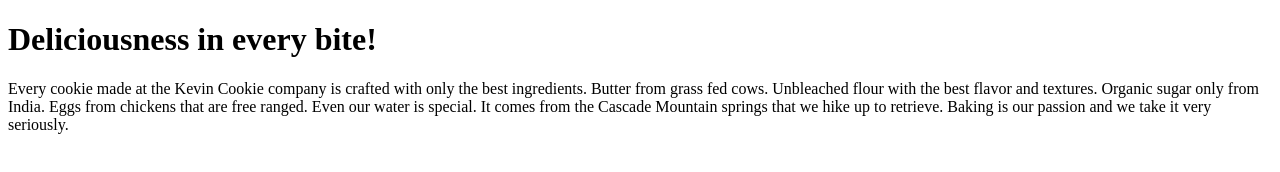
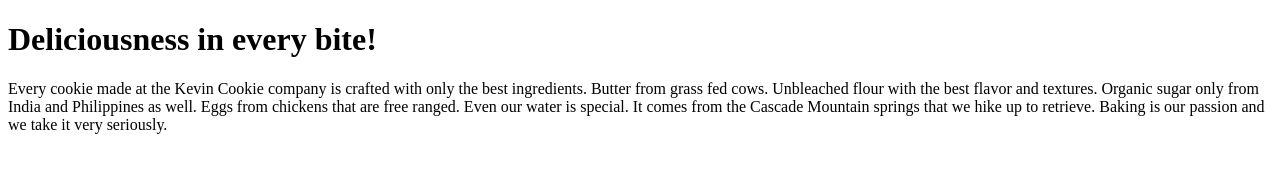
Before and after one commit to dukeamos-09/cookies, a plain HTML site: page index.htm in a window 1280 px wide. Drawn offline with Linux system fonts and the light colour scheme.

Commit message:
Update index.htm - organic sugar from India and the Philippines

```diff
--- a/index.htm
+++ b/index.htm
@@ -4,7 +4,7 @@
 
 <h1>Deliciousness in every bite!</h1>
 
-<p>Every cookie made at the Kevin Cookie company is crafted with only the best ingredients. Butter from grass fed cows. Unbleached flour with the best flavor and textures. Organic sugar only from India. Eggs from chickens that are free ranged. Even our water is special. It comes from the Cascade Mountain springs that we hike up to retrieve. Baking is our passion and we take it very seriously.</p>
+<p>Every cookie made at the Kevin Cookie company is crafted with only the best ingredients. Butter from grass fed cows. Unbleached flour with the best flavor and textures. Organic sugar only from India and Philippines as well. Eggs from chickens that are free ranged. Even our water is special. It comes from the Cascade Mountain springs that we hike up to retrieve. Baking is our passion and we take it very seriously.</p>
 
 
 </body>
```
